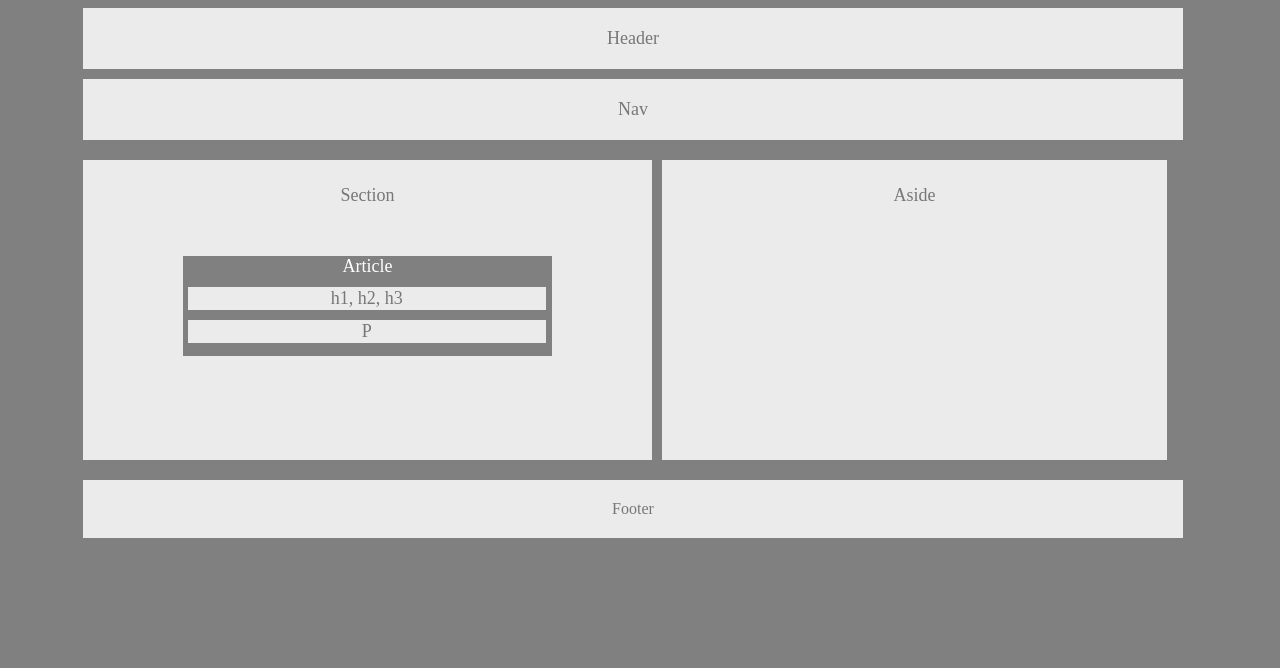
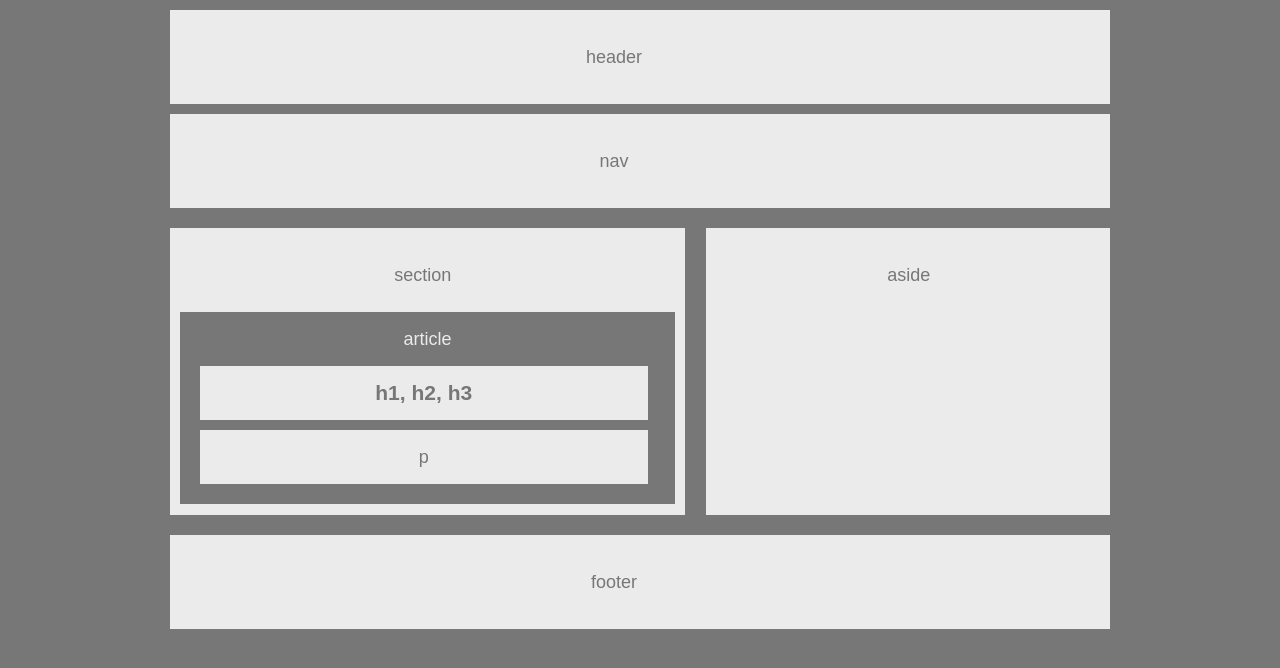
Before and after one commit to cpwalters75/HW_Wireframe, a plain HTML site: page index.html in a window 1280 px wide. Drawn offline with Linux system fonts and the light colour scheme.

Commit message:
updated solution

```diff
--- a/index.html
+++ b/index.html
@@ -1,49 +1,43 @@
-<!DOCTYPE html>
+<!doctype html>
 <html lang="en-us">
 
 <head>
   <meta charset="UTF-8">
-    <title>Wireframe</title>
+  <title>HomeWork Unit 1</title>
   <link rel="stylesheet" type="text/css" href="style.css">
 </head>
 
 <body>
 
   <header>
-        Header
+    <p>header</p>
   </header>
 
-    <section id="nav">
-        Nav
+  <nav>
+    <p>nav</p>
+  </nav>
+
+  <section>
+    <heading>
+      <p>section</p>
+    </heading>
+    <article>
+      <heading>article</heading>
+      <h1>h1, h2, h3</h1>
+      <p>p</p>
+    </article>
   </section>
 
-    <section id="section">
-        Section
-        <section id="article">
-            Article
-            <div id="h1">
-                h1, h2, h3
+  <aside>
+    <heading>
+      <p>aside</p>
+    </heading>
+  </aside>
 
-            </div>
-            <div id="p">
-                P
-            </div>
-
-        </section>
-    </section>
-
-    <division id="aside">
-        Aside
-    </division>
-
-
-
-
-
-
+  <div class="clear"></div>
 
   <footer>
-        Footer
+    <p>footer</p>
   </footer>
 
 </body>
--- a/style.css
+++ b/style.css
@@ -1,90 +1,57 @@
-* {
-    box-sizing: border-box;
+body {
+    width: 960px;
+    margin: auto;
+    font-family: Arial, "Helvetica Neue", Helvetica, sans-serif;
+    font-size: 18px;
+    line-height: 34px;
+    color: #777777;
+    background: #777777;
+  }
+
+  header,
+  nav,
+  section,
+  aside,
+  footer {
+    display: block;
+    padding: 10px;
+    margin: 10px;
     text-align: center;
-    background-color: gray;
-    margin-bottom: 10px;
-    }
+    background: #ebebeb;
+  }
 
+  section {
+    display: block;
+    float: left;
+    width: 495px;
+    height: 267px;
+    overflow: hidden;
+  }
 
-header {
-    padding: 20px;
-    color: #777;
-    background-color: #ebebeb;
-    width: 1100px;
-    font-size: 18px;
-    margin-left: 75px;
-    margin-right: 75px;
+  aside {
+    display: block;
+    float: right;
+    width: 40%;
+    height: 267px;
+    overflow: hidden;
+  }
 
-}
+  article {
+    padding: 10px;
+    color: #ebebeb;
+    background: #777777;
+  }
 
-#nav {
-    padding: 20px;
-    color: #777;
-    background-color: #ebebeb;
-    width: 1100px;
-    font-size: 18px;
-    margin-bottom: 20px;
-    margin-left: 75px;
-    margin-right: 75px;
-}
+  .clear {
+    clear: both;
+  }
 
-#section {
-    height: 300px;
-    padding: 25px 100px;
-    color: #777;
-    background-color: #ebebeb;
-    width: 45%;
-    font-size: 18px;
-    float: left;
-    margin-left: 75px;
-    margin-right: 10px
-}
-
-
-#article {
-    height: 100px;
-    color: gray;
-    color: white;
-    width: 100%;
-    float: left;
-    margin-top: 50px
-}
-
-#aside {
-    height: 300px;
-    padding: 25px 100px;
-    color: #777;
-    background-color: #ebebeb;
-    width: 40%;
-    font-size: 18px;
-    margin-bottom: 20px;
-    float: left;
-    height: 300px
-}
-
-#h1 {
-    padding: 1px;
-    background-color: #ebebeb;
-    width: 97%;
-    color: #777;
-    margin: 10px 10px 10px 5px;
-
-}
-
-#p {
-
-    padding: 1px;
-    background-color: #ebebeb;
-    width: 97%;
-    color: #777;
-    margin-right: 5px;
-    margin-left: 5px
-}
-footer {
-    padding: 20px;
-    clear: both;
+  h1,
+  p {
+    width: 90%;
+    padding: 10px;
+    margin: 10px;
+    color: #777777;
+    text-align: center;
     background: #ebebeb;
-    width: 1100px;
-    margin-left: 75px;
-    color: #777
   }
```
Lines whose indentation alone changed are shown as unchanged.
